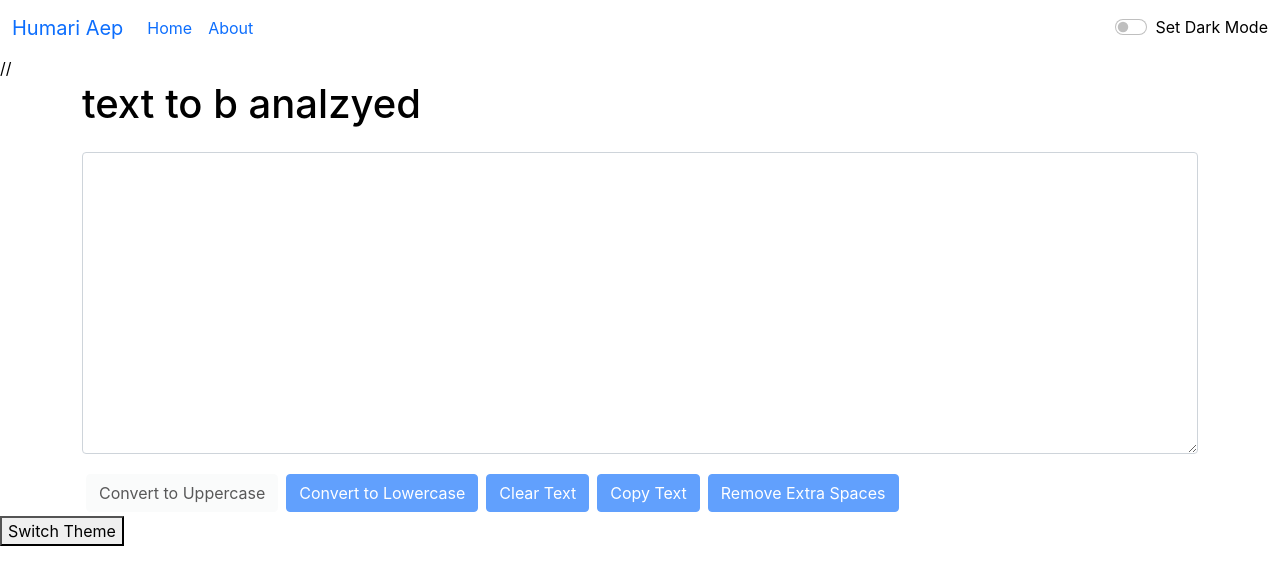
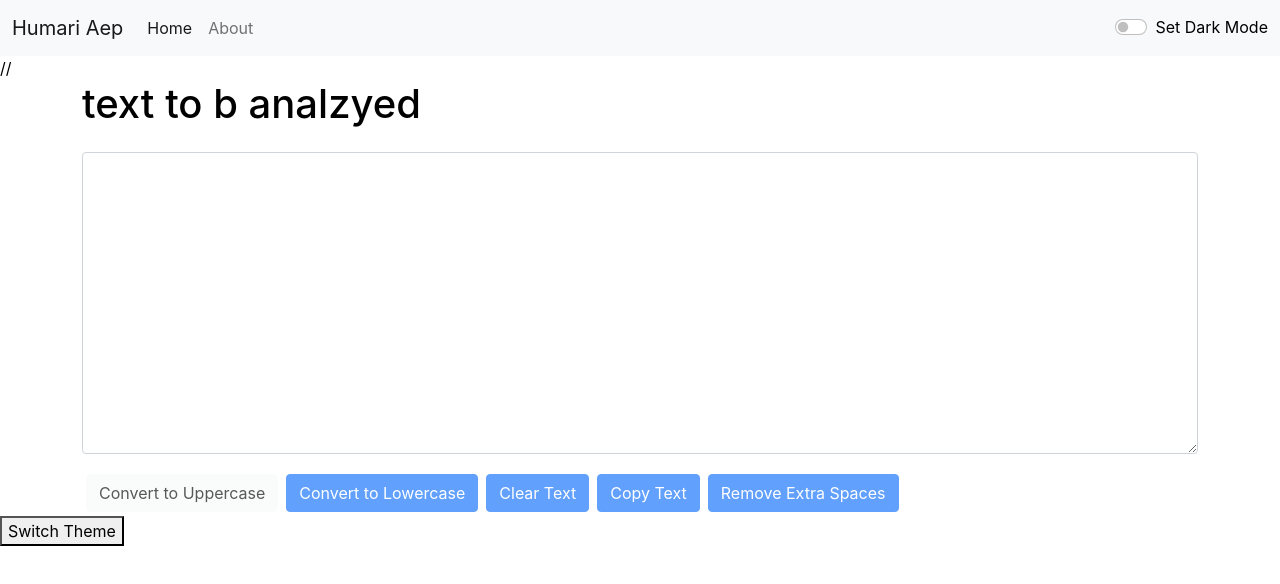
Before and after one commit to biasedzeus/text-formatter-analyzer, a React (Create React App) app: page / in a window 1280 px wide. Shown: the top 584 px of the page. Built offline with nearby package versions, Linux system fonts and the light colour scheme.

Commit message:
fixed body theme toggling

```diff
--- a/src/App.js
+++ b/src/App.js
@@ -7,13 +7,26 @@ import TextForm from './Components/TextForm';
 
 function App() {
   //to check system is set to dark or light theme
+  const isSystemDark = window.matchMedia("(prefers-color-scheme:dark)").matches
 
-  const isSystemDark = window.matchMedia("(prefers-color-scheme:dark)").matches
+  const [darkMode, setDarkMode] = useState(isSystemDark);
+
+
   console.log(isSystemDark)
+
+  //to set bg of whole body based on theme toggle
+  if(darkMode){
+    document.body.style.backgroundColor="black"
+  }
+  else {
+    document.body.style.backgroundColor="white"
+  }
 
   const lightTheme = {
     backgroundColor : "white",
-    color : "black"
+    color : "black",
+
+
   }
 
   const darkTheme = {
@@ -21,16 +34,22 @@ function App() {
     color : "white"
   }
 
-  const [darkMode, setDarkMode] = useState(isSystemDark);
 
   const toggleMode = () =>{
+
     setDarkMode(toggle =>!toggle)
+
 
   }
 
   return (
     < div style={darkMode?darkTheme:lightTheme}>
-       <NavBar  mode={darkMode} toggleMode={toggleMode} toggler={darkMode?"Set Light Mode":"Set Dark Mode"}/>
+       <NavBar  mode={darkMode}
+       toggleMode={toggleMode}
+       toggler={darkMode?"Set Light Mode":"Set Dark Mode"}
+       mode ={darkMode?"dark":"light"}
+
+       />
 
     // <div className="container">
     {/* <About/> */}
```
